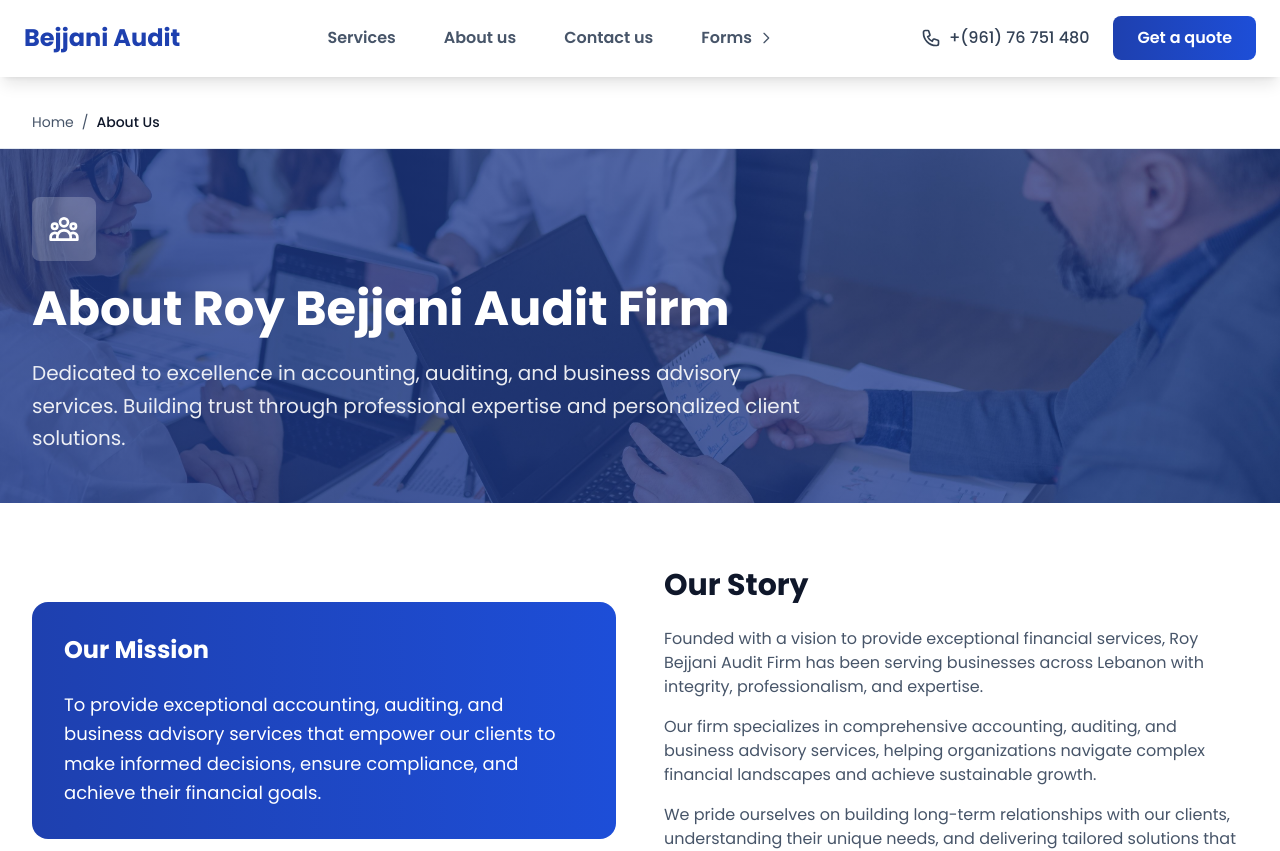
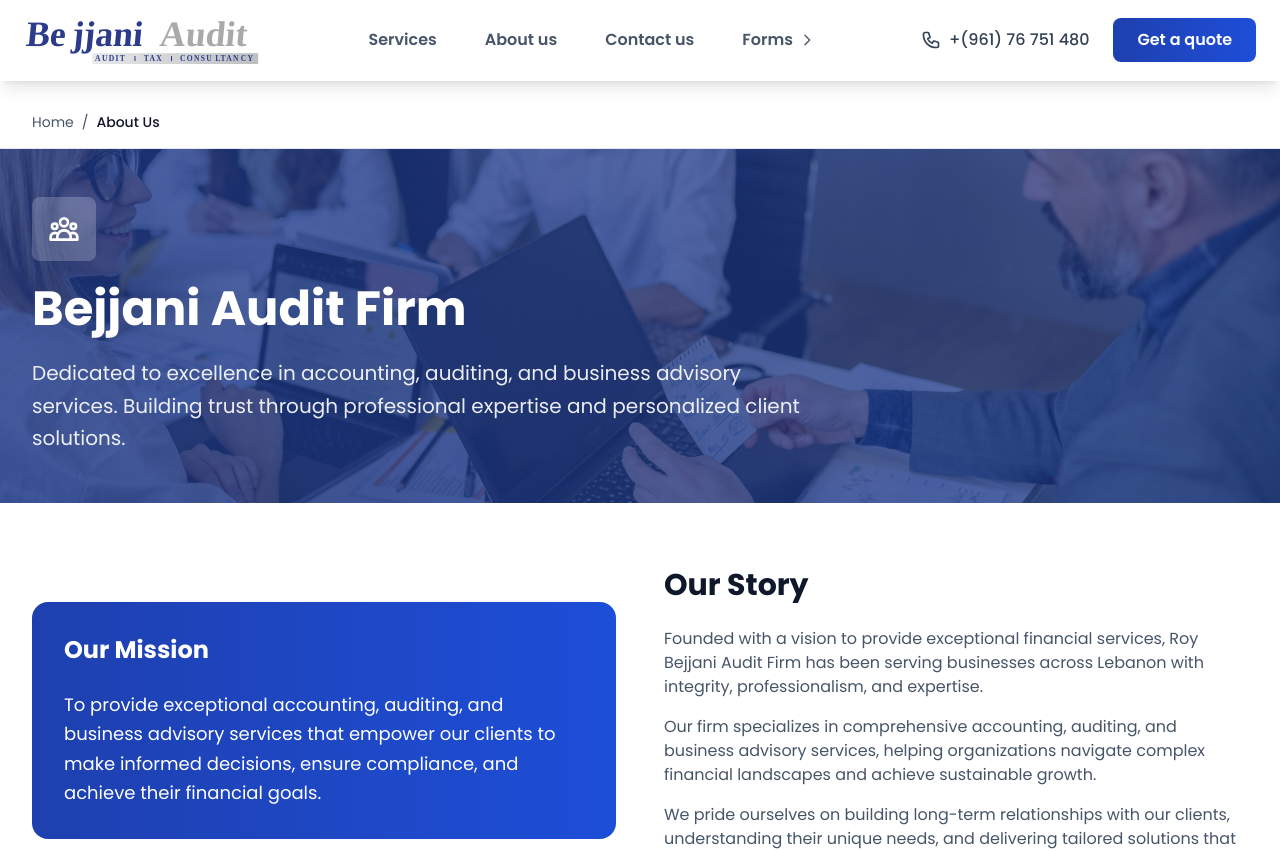
Before and after one commit to tonybejjani/bejjani-audit, a Next.js app: page /about in a window 1280 px wide. Shown: the top 851 px of the page. Built offline with nearby package versions, Linux system fonts and the light colour scheme.

Commit message:
Add logo

```diff
--- a/app/_components/MenuMobile.tsx
+++ b/app/_components/MenuMobile.tsx
@@ -26,7 +26,7 @@ export default function MenuMobile() {
       <div className="fixed top-0 left-0 right-0 z-40 backdrop-blur-2xl bg-white/80 backdrop-saturate-150 shadow-lg border-b border-white/20">
         <div className="px-4 py-3 flex items-center justify-between">
           <Link href="/#" className="text-xl font-bold text-primary">
-            Bejjani Audit
+            <img src="/logo.svg" alt="Bejjani Audit" className="h-8 w-auto" />
           </Link>
           <button
             onClick={toggleMenu}
--- a/app/_components/MenuNav.tsx
+++ b/app/_components/MenuNav.tsx
@@ -10,9 +10,11 @@ export default function MenuNav() {
           <div className="flex items-center justify-between">
             {/* Logo */}
             <Link href="/#" className="flex items-center">
-              <div className="text-2xl font-bold text-primary">
-                Bejjani Audit
-              </div>
+              <img
+                src="/logo.svg"
+                alt="Bejjani Audit"
+                className="h-12 w-auto"
+              />
             </Link>
 
             {/* Navigation */}
--- a/app/about/page.tsx
+++ b/app/about/page.tsx
@@ -83,7 +83,7 @@ export default function AboutPage() {
               </svg>
             </div>
             <h1 className="text-3xl sm:text-4xl lg:text-5xl font-bold mb-6">
-              About Roy Bejjani Audit Firm
+              Bejjani Audit Firm
             </h1>
             <p className="text-md sm:text-xl text-white/90 leading-relaxed">
               Dedicated to excellence in accounting, auditing, and business
```
Also changed, not shown: public/logo.png (added), public/logo.svg (added).
